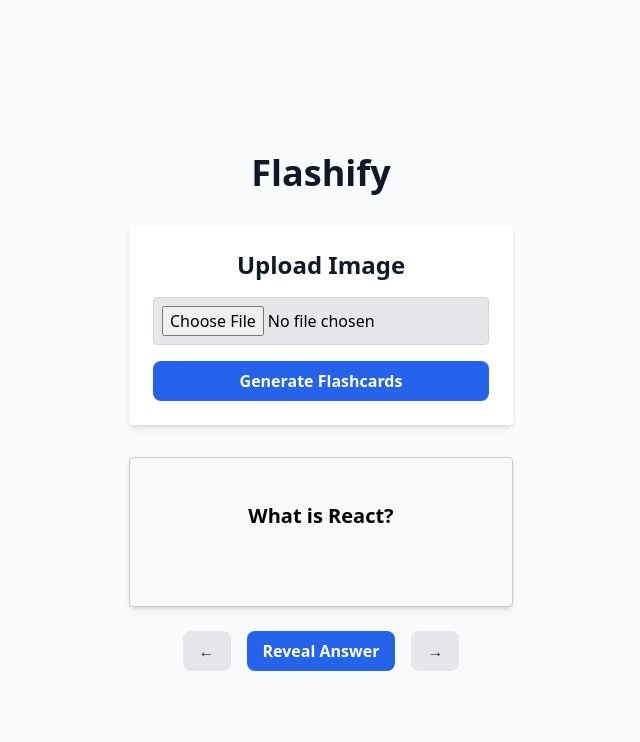
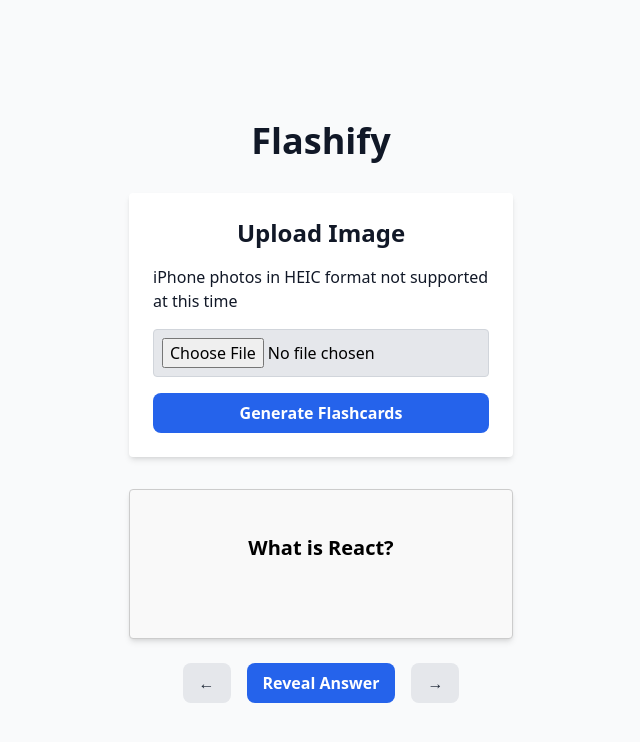
Before and after one commit to jalamorosas/Flash-Frontend, a Next.js app: page / in a window 1280 px wide. Shown: the top 742 px of the page, without its empty margins (319-959 px from the left). Built offline with nearby package versions, Linux system fonts and the light colour scheme.

Commit message:
Added warning message

```diff
--- a/src/components/Upload.js
+++ b/src/components/Upload.js
@@ -23,6 +23,7 @@ const Upload = ({ onFlashcardsGenerated }) => {
       setFile(selectedFile);
 
     } else {
+      console.log("unsupported format")
       setFileError('Unsupported file format. Please upload a valid image file.');
       setFile(null);
     }
@@ -72,6 +73,7 @@ const Upload = ({ onFlashcardsGenerated }) => {
 	return (
 		<div className="bg-white p-6 rounded shadow-md w-96">
 			<h1 className="mt-0 text-center text-2xl font-bold text-gray-900 mb-4">Upload Image</h1>
+      <p className="mt-0 text-left text-gray-900 mb-4">iPhone photos in HEIC format not supported at this time</p>
 			<form onSubmit={handleSubmit} className="space-y-4">
 				<input
 					type="file"
```
Also changed, not shown: src/pages/index.js (line endings or trailing spaces).
